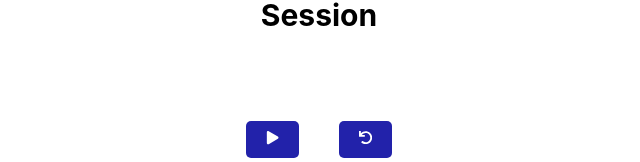
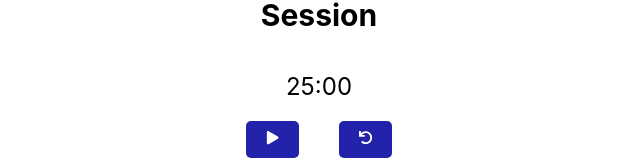
Before and after one commit to mikosis123/25-clock, a React (Create React App) app: page / in a window 1280 px wide. Shown: the part 419-581 px from the top of the page, without its empty margins (321-961 px from the left). Built offline with nearby package versions, Linux system fonts and the light colour scheme.

Commit message:
adding display function

```diff
--- a/src/Display.js
+++ b/src/Display.js
@@ -13,7 +13,7 @@ const Display = ({ displayState, reset, startStop }) => {
       <h4 id="timer-label">{displayState.timeType}</h4>
       <span
         id="time-left"
-        style={{ color: `${displayState.timerRunning ? "red" : "white"}` }}
+        style={{ color: displayState.timerRunning ? "red" : "black" }}
       >
         {formatTime(displayState.time)}
       </span>
```
